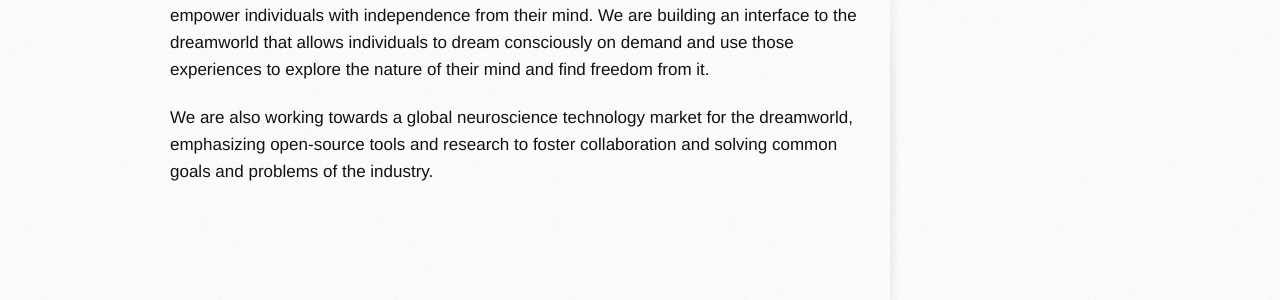
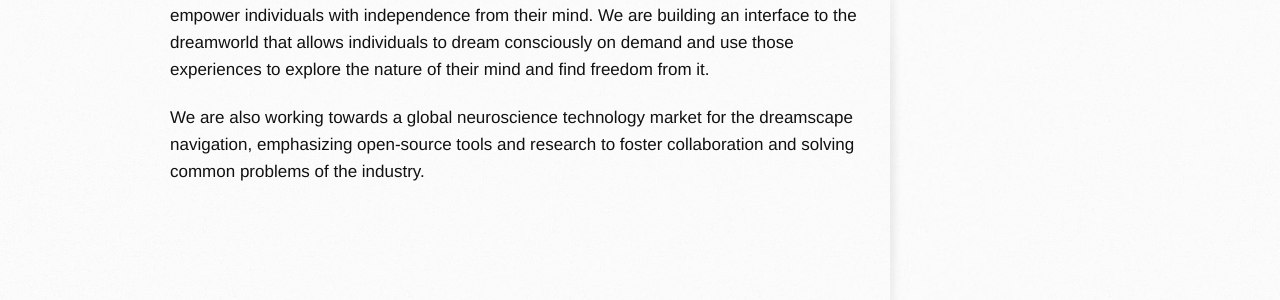
Before and after one commit to networkf/network.github.io, a Jekyll site: the page built from about.md, in a window 1280 px wide. Shown: the part 206-506 px from the top of the page. Built offline with Jekyll 4.4.1, drawn with Linux system fonts in a browser that asks for light colours; some web fonts are replaced; our own code applies the rules of GitHub Pages for plain Markdown files; the repository's description, which GitHub fills in, is left out.

Commit message:
Update about.md

```diff
--- a/about.md
+++ b/about.md
@@ -11,4 +11,4 @@ layout: default
 <br>
 Network's mission is to accelerate the advent of dream exploration technologies and empower individuals with independence from their mind. We are building an interface to the dreamworld that allows individuals to dream consciously on demand and use those experiences to explore the nature of their mind and find freedom from it.
 
-We are also working towards a global neuroscience technology market for the dreamworld, emphasizing open-source tools and research to foster collaboration and solving common goals and problems of the industry.
+We are also working towards a global neuroscience technology market for the dreamscape navigation, emphasizing open-source tools and research to foster collaboration and solving common problems of the industry.
```
